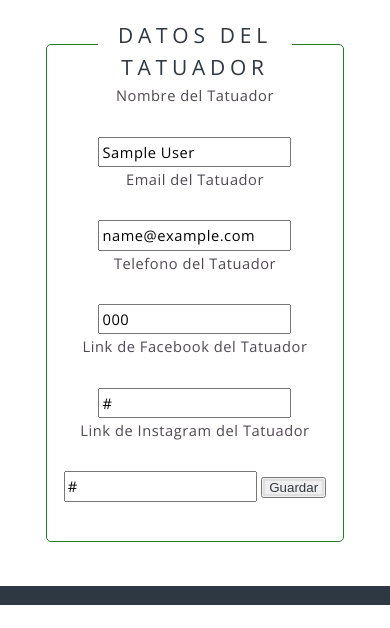
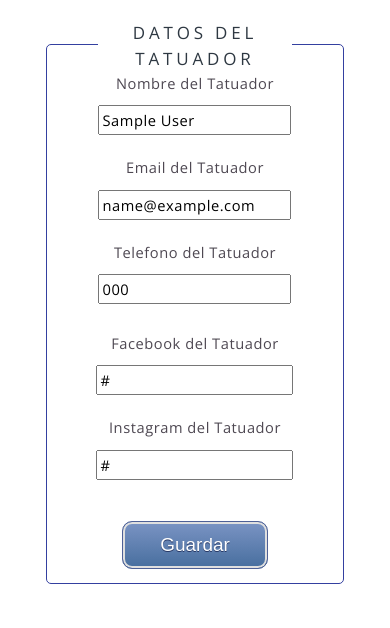
Before and after one commit to migmosquera/poporoink, a PHP site: page /user.php in a window 390 px wide. Shown: the part 239-867 px from the top of the page. Before the commit the page ends 844 px from the top, so only its background shows below. Run offline with PHP 8.4, Linux system fonts and the light colour scheme; the visitor is signed in with stand-in values (Sample User, id 1); tables that the repository leaves empty or names only in its code hold one stand-in row (values such as "Sample post"); some web fonts are replaced.

Commit message:
“modificaion_de_usuario_lista_logout_listo_responsive_listo”

```diff
--- a/assets/css/user.css
+++ b/assets/css/user.css
@@ -12,7 +12,7 @@
   	background: #ffffff;
   	margin: 0 auto 3% auto;
   	min-height: 100px;
-  	border: 1px solid #237c26;
+  	border: 1px solid #3440A0;
   	padding: 10px;
   	border-radius: 5px;
 }
@@ -34,6 +34,89 @@
   	font-weight: 400;
 }
 
+.subContainer{
+	width: 49%;
+    float:left;
+    height: 300px;
+}
+
+.subContainerRight{
+	width: 49%;
+    float:left;
+    height: 300px;
+}
+
+.inputClass{
+	color: #000000;
+	margin-bottom: 20px;
+	width: 60%;
+}
+
+.myButton {
+	-moz-box-shadow: 0px 0px 0px 2px #9fb4f2;
+	-webkit-box-shadow: 0px 0px 0px 2px #9fb4f2;
+	box-shadow: 0px 0px 0px 2px #9fb4f2;
+	background:-webkit-gradient(linear, left top, left bottom, color-stop(0.05, #7892c2), color-stop(1, #476e9e));
+	background:-moz-linear-gradient(top, #7892c2 5%, #476e9e 100%);
+	background:-webkit-linear-gradient(top, #7892c2 5%, #476e9e 100%);
+	background:-o-linear-gradient(top, #7892c2 5%, #476e9e 100%);
+	background:-ms-linear-gradient(top, #7892c2 5%, #476e9e 100%);
+	background:linear-gradient(to bottom, #7892c2 5%, #476e9e 100%);
+	filter:progid:DXImageTransform.Microsoft.gradient(startColorstr='#7892c2', endColorstr='#476e9e',GradientType=0);
+	background-color:#7892c2;
+	-moz-border-radius:10px;
+	-webkit-border-radius:10px;
+	border-radius:10px;
+	border:1px solid #4e6096;
+	display:inline-block;
+	cursor:pointer;
+	color:#ffffff !important;
+	font-family:Arial;
+	font-size:19px;
+	padding:12px 37px;
+	text-decoration:none;
+	text-shadow:0px 1px 0px #283966;
+}
+.myButton:hover {
+	background:-webkit-gradient(linear, left top, left bottom, color-stop(0.05, #476e9e), color-stop(1, #7892c2));
+	background:-moz-linear-gradient(top, #476e9e 5%, #7892c2 100%);
+	background:-webkit-linear-gradient(top, #476e9e 5%, #7892c2 100%);
+	background:-o-linear-gradient(top, #476e9e 5%, #7892c2 100%);
+	background:-ms-linear-gradient(top, #476e9e 5%, #7892c2 100%);
+	background:linear-gradient(to bottom, #476e9e 5%, #7892c2 100%);
+	filter:progid:DXImageTransform.Microsoft.gradient(startColorstr='#476e9e', endColorstr='#7892c2',GradientType=0);
+	background-color:#476e9e;
+}
+.myButton:active {
+	position:relative;
+	top:1px;
+}
+
+
+@media (max-width: 600px){
+	.containerUser{
+		height: 540px;
+	}
+
+	.subContainer{
+		width: 100%;
+		height: 260px;
+	}
+
+	.subContainerRight{
+		width: 100%;
+		height: 190px;
+	}
+
+	.inputClass{
+		width: 197px;
+	}
+
+	.titleUser{
+		font-size: 17px;
+	}
+}
+
 @media screen and (max-width: 1680px){
 	padding: 5em 3em 3em 3em !important;
 }
--- a/controller/logout.php
+++ b/controller/logout.php
@@ -1,7 +1,8 @@
 <?php
-	if(isset($_POST['logoutBtn'])){
-		if (session_destroy()){
-			header('Location: index.php');
-		}
-	}
+	session_start();
+	session_unset();
+	session_destroy();
+	header('Location: ../index.php');
+
+
 ?>
--- a/controller/searchUser.php
+++ b/controller/searchUser.php
@@ -7,6 +7,9 @@
 		return $user;
 	} else {
 		echo "no se a encontrado ninguna persona";
+		if (session_destroy()){
+			header('Location: index.php');
+		}
 	}
 
 
--- a/model/user.php
+++ b/model/user.php
@@ -90,7 +90,8 @@ class Users {
 
 	public function update($id) {
 		$conectar = new Conectar();
-		$query = $conectar -> prepare('UPDATE' . self::TABLA . 'SET name = :name, email = :email, url_instagram = :url_instagram, url_facebook = :url_facebook, phone = :phone WHERE id = :id');
+
+		$query = $conectar -> prepare('UPDATE users SET name = :name, email = :email, url_instagram = :url_instagram, url_facebook = :url_facebook, phone = :phone WHERE id = :id');
 		$query -> bindParam(':name', $this->getName());
 		$query -> bindParam(':email', $this->getEmail());
 		$query -> bindParam(':url_instagram', $this->getUrlInstagram());
--- a/user.php
+++ b/user.php
@@ -2,7 +2,6 @@
 <?php
 	include 'controller/searchUser.php';
 	include_once 'controller/updateUser.php';
-	include_once 'controller/logout.php';
 ?>
 <html>
 	<head>
@@ -19,11 +18,11 @@
 
 				<!-- Header -->
 					<header id="header">
-						<h1><a href="index.html">POPOROINK</a></h1>
+						<h1><a href="controller/logout.php">POPOROINK</a></h1>
 						<nav id="nav">
 							<ul>
 								<li class="">
-									<a  class=""><span>Salir</span></a>
+									<a href="controller/logout.php"  class=""><span>Salir</span></a>
 								</li>
 							</ul>
 						</nav>
@@ -41,18 +40,23 @@
 										<div class="contentTitle">
 											<h4 class="titleUser">Datos del Tatuador</h4>
 										</div>
-										<input type="hidden" name="id" value="<?php echo $user->getId() ?>" id="id"/>
-									 	<p>Nombre del Tatuador</p>
-									 	<input style="color: #000000" type="text" name="name" value="<?php echo $user->getName() ?>" id="name"/>
-									 	<p>Email del Tatuador</p>
-									 	<input style="color: #000000" type="text" name="email" value="<?php echo $user->getEmail() ?>" id="email"/>
-									 	<p>Telefono del Tatuador</p>
-									 	<input style="color: #000000" type="text" name="phone" value="<?php echo $user->getPhone() ?>" id="phone"/>
-									 	<p>Link de Facebook del Tatuador</p>
-									 	<input style="color: #000000" type="text" name="facebook" value="<?php echo $user->getUrl_facebook() ?>" id="facebook"/>
-									 	<p>Link de Instagram del Tatuador</p>
-									 	<input style="color: #000000" type="text" name="instagram" value="<?php echo $user->getUrlInstagram() ?>" id="instagram"/>
-								   		<button type="submit" name="updateUser" id="updateUser" ><span>Guardar</span></button>
+										<div id="containerLeft" class="subContainer">
+										  	<input type="hidden" name="id" value="<?php echo $user->getId() ?>" id="id"/>
+										 	<p style="margin-bottom: 10px;">Nombre del Tatuador</p>
+										 	<input style="color: #000000;margin-bottom: 20px;" type="text" name="name" value="<?php echo $user->getName() ?>" id="name"/>
+										 	<p style="margin-bottom: 10px;">Email del Tatuador</p>
+										 	<input style="color: #000000;margin-bottom: 20px;" type="text" name="email" value="<?php echo $user->getEmail() ?>" id="email"/>
+										 	<p style="margin-bottom: 10px;">Telefono del Tatuador</p>
+										 	<input style="color: #000000;margin-bottom: 20px;" type="text" name="phone" value="<?php echo $user->getPhone() ?>" id="phone"/>
+										</div>
+										<div id="containerRight" class="subContainerRight">
+										  	<p style="margin-bottom: 10px;">Facebook del Tatuador</p>
+									 		<input class="inputClass" type="text" name="facebook" value="<?php echo $user->getUrl_facebook() ?>" id="facebook"/>
+									 		<p style="margin-bottom: 10px;">Instagram del Tatuador</p>
+									 		<input class="inputClass" type="text" name="instagram" value="<?php echo $user->getUrlInstagram() ?>" id="instagram"/>
+										</div>
+
+								   		<button type="submit" class="myButton" name="updateUser" id="updateUser" ><span>Guardar</span></button>
 								   		<p><?php $msj ?></p>
 									</div>
 								</form>
```
